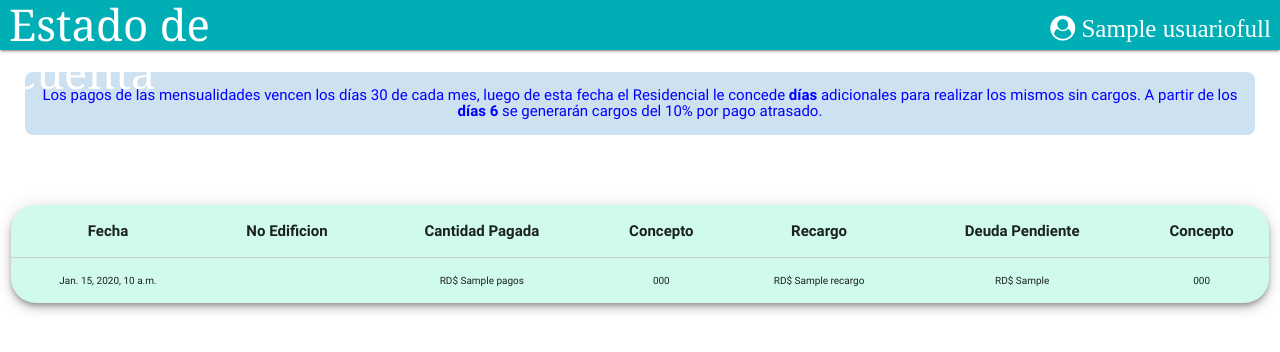
After one commit to RaynerHM/envResidencial, a Django app: template projectResidencial/templates/reporte.html in a window 1280 px wide. The commit adds this page. Shown: the top 352 px of the page. Run offline with Django 3.2, Linux system fonts and the light colour scheme; the template is opened without the code that fills it: most values are stand-ins (such as "Sample title", 1, 10 or a date in 2020).

Commit message:
Se agrego reportes.html

```diff
--- a/projectResidencial/projectResidencial/urls.py
+++ b/projectResidencial/projectResidencial/urls.py
@@ -16,6 +16,7 @@ Including another URLconf
 from django.contrib import admin
 from django.urls import path
 from Residencial import views
+# from Residencial import GenerarPDF
 from django.contrib.auth.views import login, logout
 
 
@@ -30,6 +31,8 @@ urlpatterns = [
     path('sesion/', views.Sesion, name='sesion'),
     path('', views.EstadosCuenta, name='estado'),
     path('estado-de-cuenta/', views.EstadosCuenta, name='estado'),
+    path('reporte/pdf/', views.GenerarPDF.get, name='reporte'),
 
 
 ]
+# 809-383-9415
--- a/projectResidencial/templates/estadosDeCuenta.html
+++ b/projectResidencial/templates/estadosDeCuenta.html
@@ -18,15 +18,15 @@
         <nav>
             <div class="nav-wrapper">
                 <a href="/" class="brand-logo center"><span class="hide-on-small-only"> Estado de </span>Cuenta</a>
-                <ul class="left">
-                    <li>
+                <ul>
+                    <li class="left">
                         <i class="fa fa-user-circle hide-on-large-only"> {{ usuario}}</i>
                         <i class="fa fa-user-circle hide-on-med-and-down"> {{ usuariofull }}</i>
                     </li>
                 </ul>
                 <ul id="nav-mobile" class="right">
                     <li class="">
-                        <a href="/logout" class=""> <span class="hide-on-med-and-down sesion"> Cerrar Sesion</span> <i class="fa fa-sign-out "></i></a>
+                        <a href="/logout" class=""> <span class="hide-on-med-and-down"> Cerrar Sesion</span> <i class="fa fa-sign-out "></i></a>
                     </li>
                 </ul>
             </div>
--- /dev/null
+++ b/projectResidencial/templates/reporte.html
@@ -0,0 +1,169 @@
+{% load static %}
+<!DOCTYPE html>
+<html lang="es">
+
+<head>
+    <title>Estado de Cuenta</title>
+    <meta charset="UTF-8">
+    <meta name="viewport" content="width=device-width, initial-scale=1.0, user-scalable=no" />
+
+    <link rel="stylesheet" href="{% static '/materialize/css/materialize.min.css' %}" media="screen,projection">
+    <link rel="stylesheet" href="{% static '/font-awesome/css/font-awesome.min.css' %}">
+    <link rel="stylesheet" href="{% static '/style.css' %}">
+</head>
+<style>
+body {
+    background-color: white;
+}
+
+.container {
+    width: 100%;
+}
+
+
+/*---------- Barra de Navegacion ----------*/
+
+nav {
+    background-color: #00afb5;
+    padding: 0px 9px;
+    margin: 0px 10px 10px 0px;
+    height: 50px;
+}
+
+nav div .nav-wrappe {
+    line-height: 50px;
+}
+#reporte h3 {
+    width: 320px;
+    margin: 0px;
+    color: #fff;
+    font-family: Cambria;
+}
+
+#reporte nav .nav-wrapper i {
+    line-height: 0px;
+}
+
+#reporte #nav-mobile a {
+    height: 50px;
+}
+
+#reporte #tabla-deuda {
+    margin: 50px 0 15px;
+    width: 100%;
+    background-color: rgba(0, 228, 152, 0.19);
+    border-radius: 25px;
+}
+#reporte #tabla-deuda tbody{
+font-size: 10px;
+}
+#reporte .advertencia {
+    text-align: center;
+    background-color: #cde1f1;
+    color: blue;
+    height: auto;
+    border-radius: 8px;
+    padding: 0 10px 0 10px;
+    margin: 0 25px 0 25px;
+}
+
+#reporte .advertencia h6 {
+    padding: 15px 0;
+}
+
+#reporte #boton {
+    padding: 15px 100px 15px 15px;
+}
+
+#reporte #deuda {
+    background-color: #cde1f1;
+    color: #428bca;
+    width: 90%;
+    height: auto;
+    border-radius: 8px;
+    padding: 0 10px 0 10px;
+    margin: 0 20px 0 0;
+    font-size: 13px;
+}
+
+@media only screen and (min-width: 992px) {
+    #reporte #asd {
+        position: fixed;
+        right: 0px;
+        left: 0px;
+    }
+}
+
+#reporte #deuda .uno {
+    margin: 5px;
+}
+
+#reporte #deuda .dos {
+    margin: 5px;
+    font-weight: 900;
+    text-align: right;
+}
+
+#reporte .fa {
+    font-size: 25px;
+}
+
+#reporte .sesion {
+    font-size: 18px;
+}
+</style>
+<body id="reporte">
+
+    <div class="col m12 s12 x12 navbar-fixed">
+        <nav>
+            <div class="nav-wrapper">
+                <ul class="">
+                    <li class="left">
+                        <h3>Estado de Cuenta</h3>
+                    </li>
+                    <li class="right">
+                        <i class="fa fa-user-circle"> {{ usuariofull }}</i>
+                    </li>
+                </ul>
+            </div>
+        </nav>
+    </div>
+    <div class="advertencia">
+        <h6>Los pagos de las mensualidades vencen los días 30 de cada mes, luego de esta fecha el Residencial le concede <b> días</b> adicionales para realizar los mismos sin cargos. A partir de los <b>días 6</b> se generarán cargos del 10% por pago atrasado.</h6>
+    </div>
+
+    <div class="row">
+        <div class="col l12 m12 s12 center">
+            <table id="tabla-deuda" class="centered highlight responsive-table z-depth-3">
+                <thead>
+                    <th>Fecha</th>
+                    <th>No Edificion</th>
+                    <th>Cantidad Pagada</th>
+                    <th>Concepto</th>
+                    <th>Recargo</th>
+                    <th>Deuda Pendiente</th>
+                    <th>Concepto</th>
+                </thead>
+                <tbody>
+                    {% for p in pago %}
+                    <tr>
+                        <td>{{ p.fecha }}</td>
+                        <td>{{ p.no_edificio }}</td>
+                        <td>RD$ {{ p.pagos }}</td>
+                        <td>{{ p.concepto }}</td>
+                        <td>RD$ {{ p.recargo }}</td>
+                        <td>RD$ {{ p.deuda_pendiente }}</td>
+                        <td>{{ p.concepto_deuda}}</td>
+                    </tr>
+                    {% endfor %}
+                </tbody>
+            </table>
+        </div>
+    </div>
+
+    <script src="{% static '/jquery/jquery-3.2.1.min.js' %}"></script>
+    <script src="{% static '/materialize/js/materialize.min.js' %}"></script>
+    <script src="{% static '/style.js' %}"></script>
+</body>
+
+</html>
```
Also changed, not shown: projectResidencial/Residencial/pdf.py (added, +15 -0 lines), projectResidencial/Residencial/views.py (+54 -21 lines), projectResidencial/static/style.css (+91 -0 lines), 2 other files.
